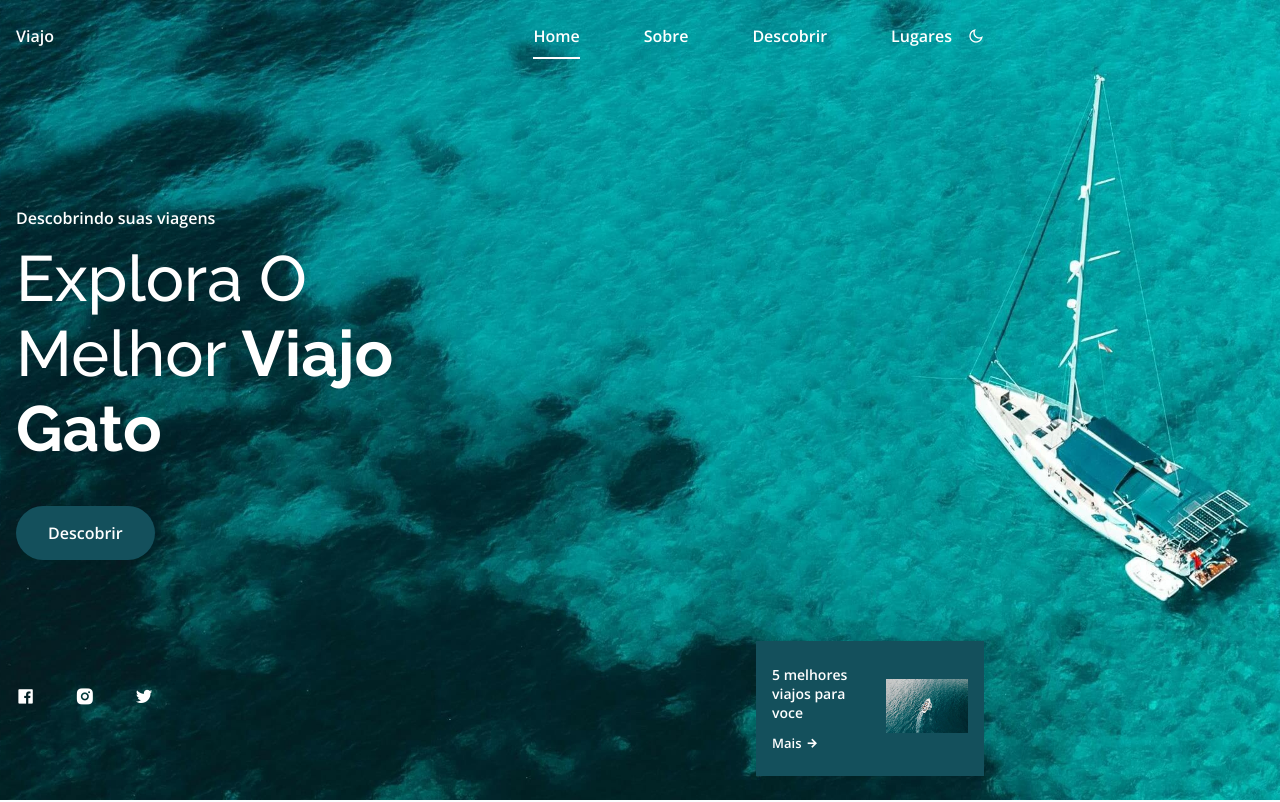
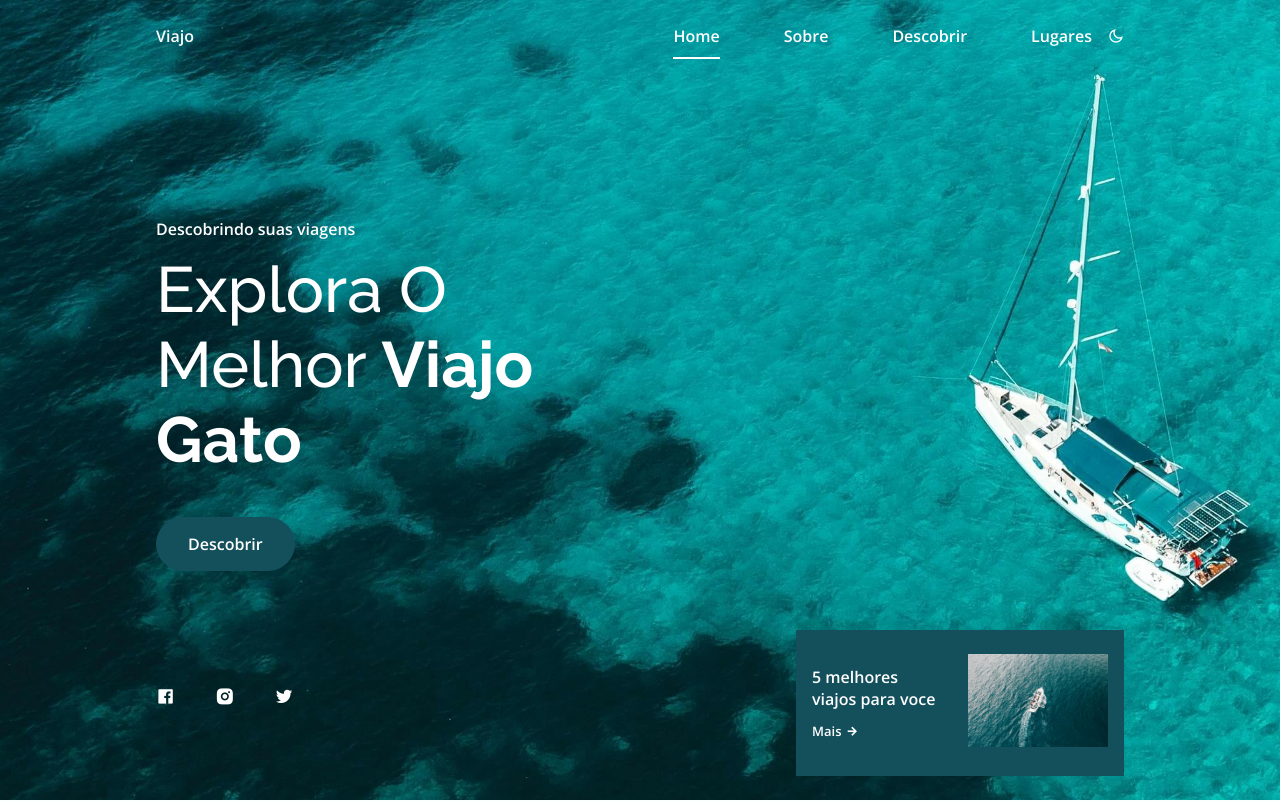
Before and after one commit to qrozrafa/travel-template, a plain HTML site: page index.html in a window 1280 px wide. Shown: the top 802 px of the page. Drawn offline with nearby package versions, Linux system fonts and the light colour scheme.

Commit message:
media screen min-width 1024px pag home

```diff
--- a/css/style.css
+++ b/css/style.css
@@ -994,4 +994,26 @@ input{
     }
 }
 /* For large devices */
+@media screen and (min-width: 1024px) {
+    .container{
+        margin-left: auto;
+        margin-right: auto;
+    }
+
+    .home__container{
+        grid-template-rows: 2fr .5fr;
+    }
+    .home__info{
+        width: 328px;
+        grid-template-columns: 1fr 2fr;
+        column-gap: 2rem;
+    }
+    .home__info-title{
+        font-size: var(--normal-font-size);
+    }
+    .home__info-img{
+        width: 240px;
+    }
+
+}
 /* For tall screens on mobiles y desktop */
```
